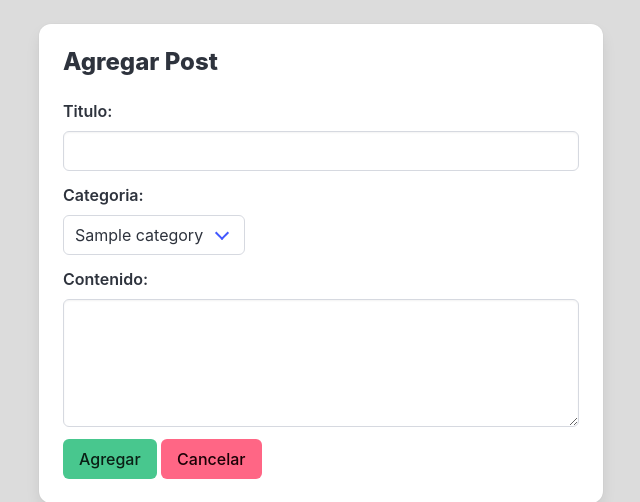
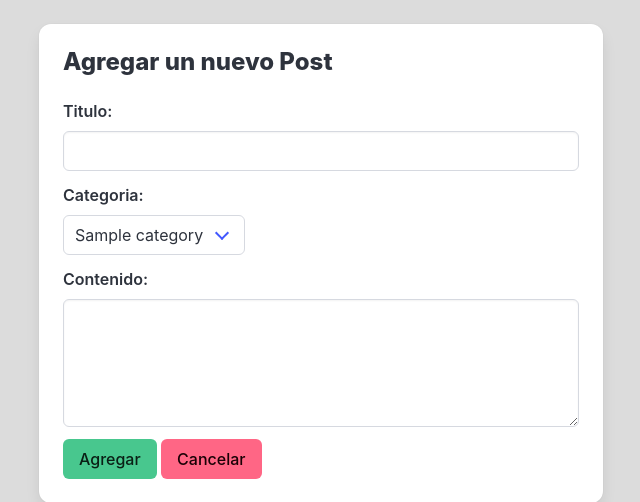
Before and after one commit to EnriqueVilledaGarcia/Blog_TecNM, a Flask app: page /posts/new in a window 1280 px wide. Shown: the part 104-606 px from the top of the page, without its empty margins (319-959 px from the left). Run offline with Flask 3, Linux system fonts and the light colour scheme; tables that the repository leaves empty hold one stand-in row (values such as "Sample post"); some libraries are stand-ins or nearby versions.

Commit message:
Se modifico texto el html

```diff
--- a/app/templates/posts/create_post.html
+++ b/app/templates/posts/create_post.html
@@ -7,7 +7,7 @@
             <div class="card-content">
                 <div class="media">
                     <div class="media-content">
-                        <p class="title is-4">Agregar Post</p>
+                        <p class="title is-4">Agregar  un nuevo Post</p>
                     </div>
                 </div>
                 <div class="content">
```
